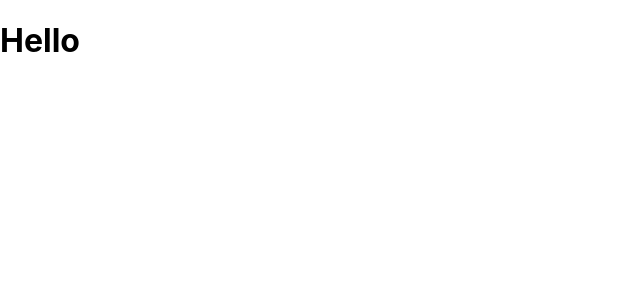
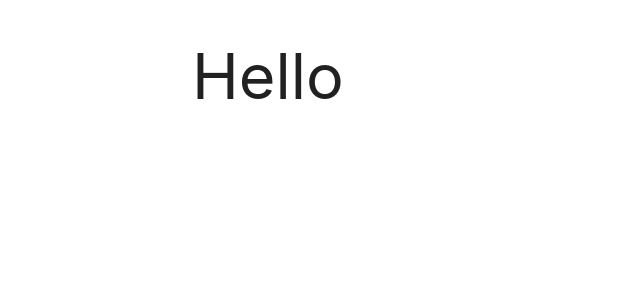
Before and after one commit to vlabster/mern, a React (Create React App) app in the folder client/: page / in a window 1280 px wide. Shown: the top 300 px of the page, without its empty margins (0-640 px from the left). Built offline with nearby package versions, Linux system fonts and the light colour scheme.

Commit message:
import materialize

```diff
--- a/client/src/index.css
+++ b/client/src/index.css
@@ -1,3 +1,5 @@
+@import "~materialize-css/dist/css/materialize.min.css";
+
 body {
   margin: 0;
   font-family: -apple-system, BlinkMacSystemFont, 'Segoe UI', 'Roboto', 'Oxygen',
```
